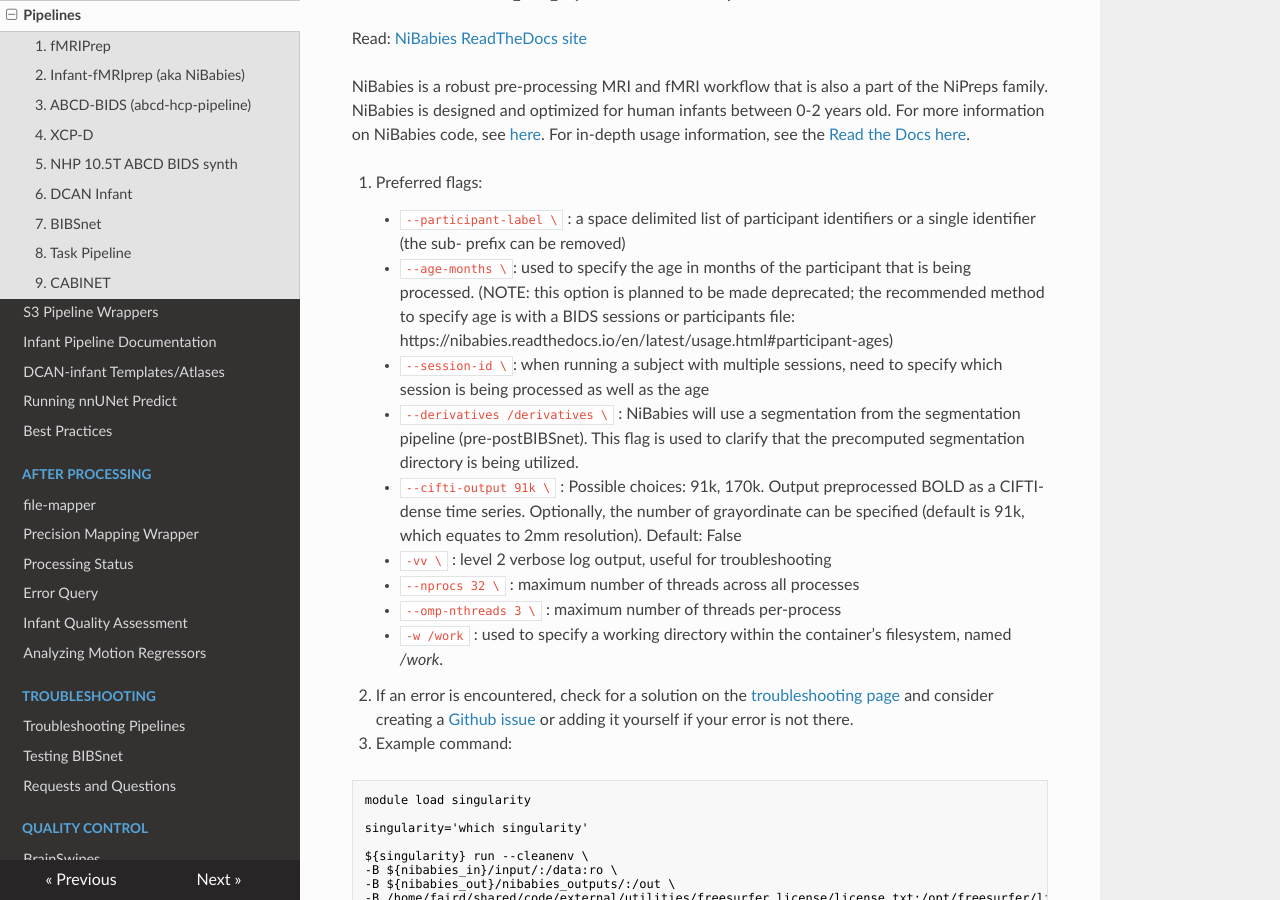
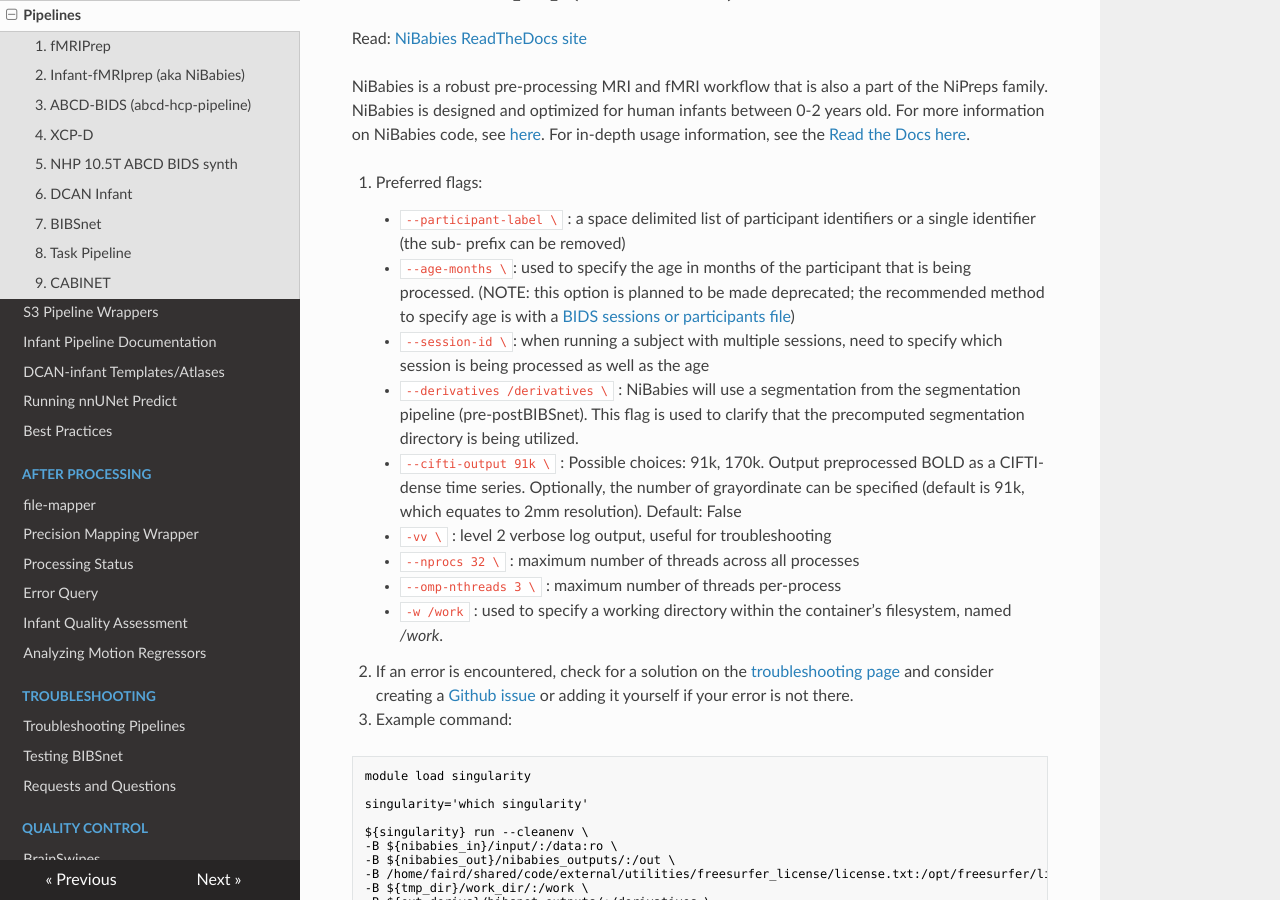
Before and after one commit to DCAN-Labs/cdni-brain, an MkDocs documentation site: the page built from docs/pipelines.md, in a window 1280 px wide and 900 px high, scrolled down 2093 px. Built offline with MkDocs 1.6.1, drawn with Linux system fonts in a browser that asks for light colours; nearby versions of some CDN libraries.

Commit message:
make URL a link

```diff
--- a/docs/pipelines.md
+++ b/docs/pipelines.md
@@ -149,7 +149,7 @@ NiBabies is a robust pre-processing MRI and fMRI workflow that is also a part of
 
     * `--participant-label \` : a space delimited list of participant identifiers or a single identifier (the sub- prefix can be removed)
 
-    * `--age-months \`: used to specify the age in months of the participant that is being processed. (NOTE: this option is planned to be made deprecated; the recommended method to specify age is with a BIDS sessions or participants file: https://nibabies.readthedocs.io/en/latest/usage.html#participant-ages)
+    * `--age-months \`: used to specify the age in months of the participant that is being processed. (NOTE: this option is planned to be made deprecated; the recommended method to specify age is with a[ BIDS sessions or participants file](https://nibabies.readthedocs.io/en/latest/usage.html#participant-ages))
 
     * `--session-id \`: when running a subject with multiple sessions, need to specify which session is being processed as well as the age
 
```
